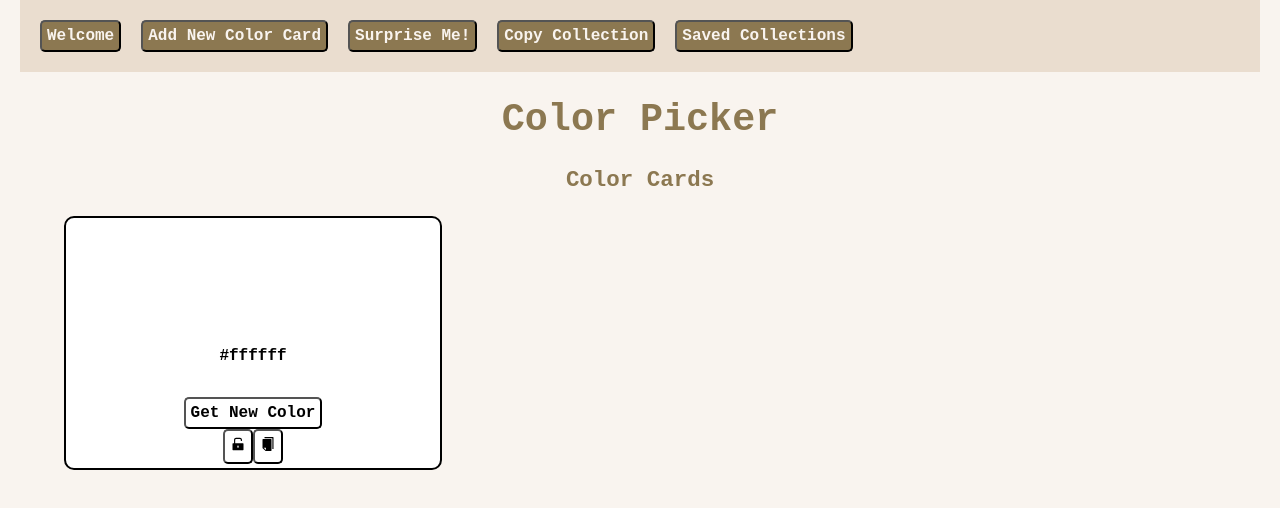
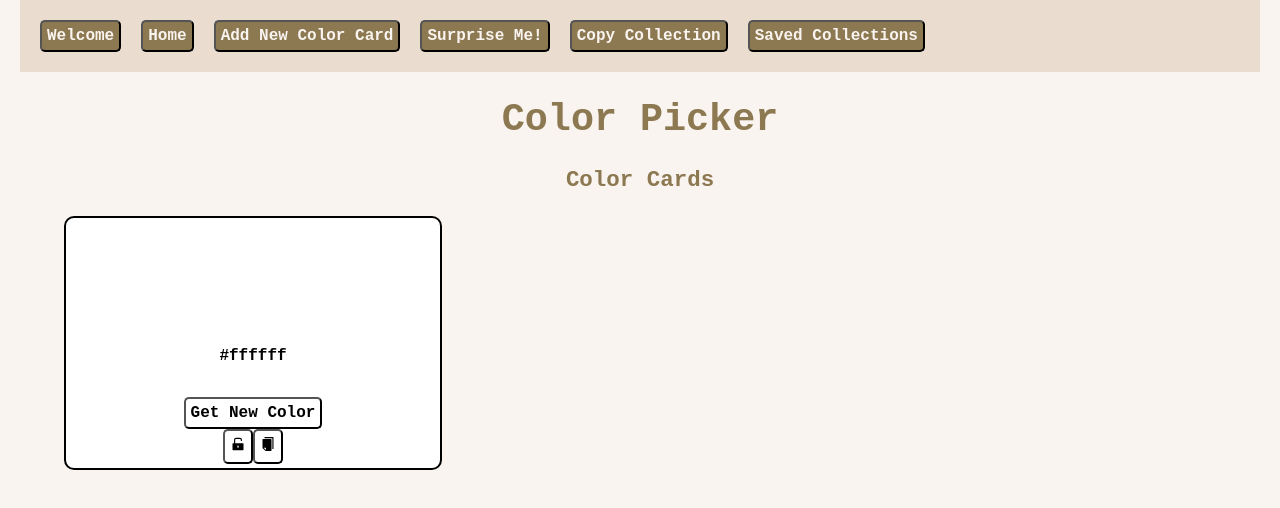
Before and after one commit to lauble/color-picker, a React (Create React App) app: page / in a window 1280 px wide. Shown: the top 508 px of the page. Built offline with nearby package versions, Linux system fonts and the light colour scheme.

Commit message:
added home button and installed react-router-dom for single page app functionality

```diff
--- a/package.json
+++ b/package.json
@@ -11,6 +11,7 @@
     "react-dom": "^18.2.0",
     "react-icons": "^4.8.0",
     "react-modal": "^3.16.1",
+    "react-router-dom": "^6.9.0",
     "react-scripts": "5.0.1",
     "web-vitals": "^2.1.4"
   },
--- a/src/App.js
+++ b/src/App.js
@@ -49,6 +49,7 @@ function App() {
         <button id="instructions-btn" onClick={openModal}>
           Welcome
         </button>
+        <button>Home</button>
         <button onClick={onAddBtnClick}>Add New Color Card</button>
         <button onClick={generateColors}>Surprise Me!</button>
         <button>Copy Collection</button>
--- a/src/index.js
+++ b/src/index.js
@@ -3,12 +3,15 @@ import ReactDOM from 'react-dom/client';
 import './index.css';
 import App from './App';
 import reportWebVitals from './reportWebVitals';
+import { BrowserRouter } from 'react-router-dom';
 
 const root = ReactDOM.createRoot(document.getElementById('root'));
 root.render(
-  <React.StrictMode>
-    <App />
-  </React.StrictMode>
+  <BrowserRouter>
+    <React.StrictMode>
+      <App />
+    </React.StrictMode>
+  </BrowserRouter>
 );
 
 // If you want to start measuring performance in your app, pass a function
```
Also changed, not shown: 1 other file (tests, documents, lock files or other folders).
